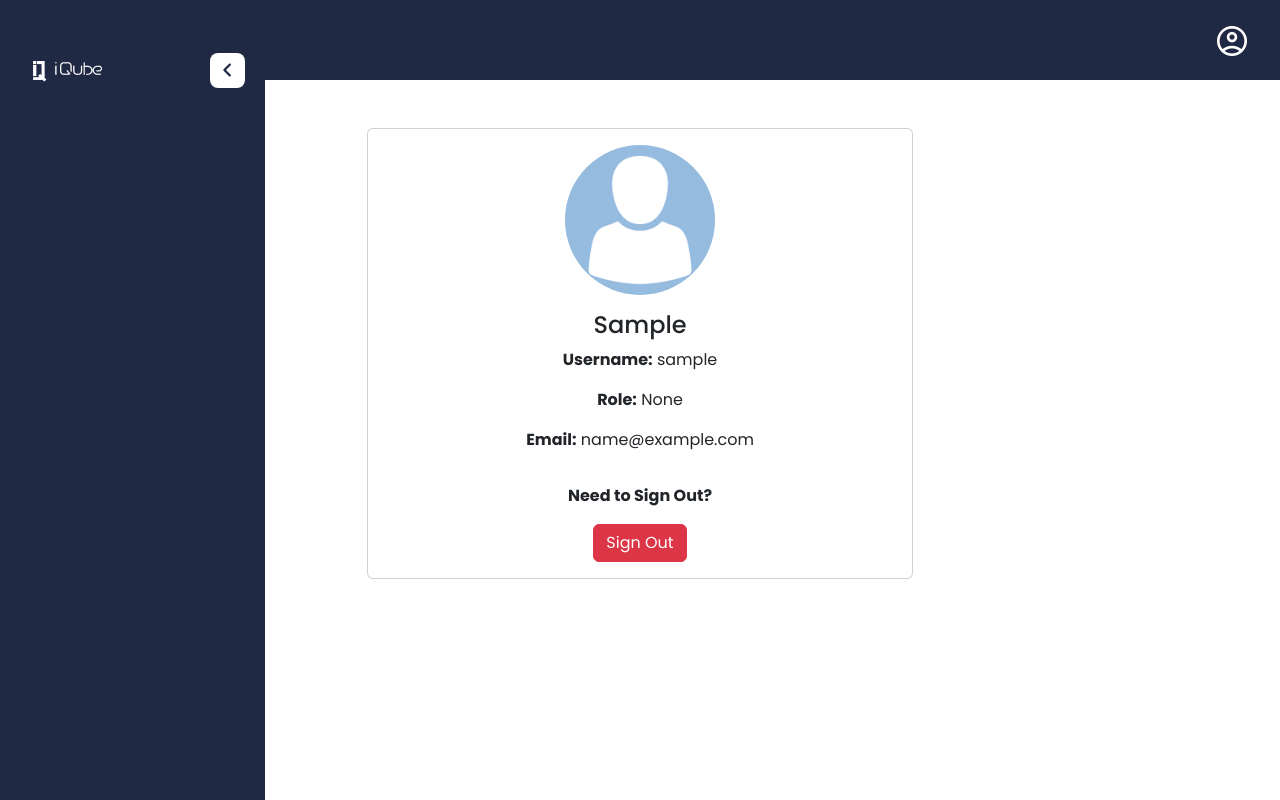
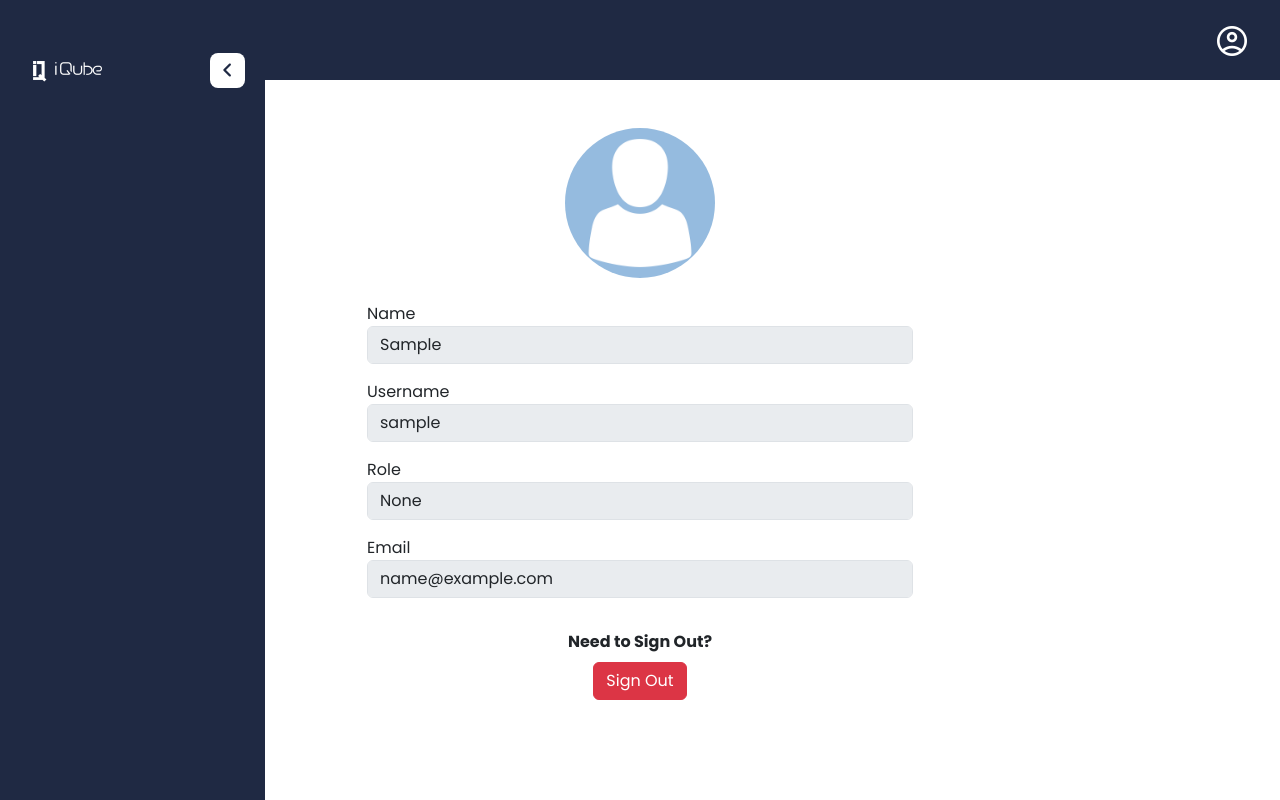
Before and after one commit to SivaprasathC/IMS, a Django app: page /me in a window 1280 px wide. Run offline with Django 5.2, Linux system fonts and the light colour scheme; the visitor is signed in with stand-in values (Sample User, id 1).

Commit message:
1.revamped profile page 2.added search user button 3.padding adjusted for side nav 4.font awsome microsoft index

```diff
--- a/static/css/style.css
+++ b/static/css/style.css
@@ -114,7 +114,7 @@ body {
   gap: 12px;
   white-space: nowrap;
   border-radius: 8px;
-  padding: 11px 15px;
+  padding: 11px 20px;
   align-items: center;
   text-decoration: none;
   border: 1px solid #1F2943;
@@ -224,7 +224,7 @@ body {
 .sidebar-menu-button {
   display: none;
 }
-/* Side Nav CSS Ends */
+
 
 
 #add-item-form,#edit-item-form,#borrow-item-form{
@@ -237,8 +237,6 @@ body {
 {
   width:60%;margin-right:auto;margin-left:auto
 }
-
-/* Add Item,edit,borrow CSS ends */
 
 .fixed-card {
   width: 250px;
@@ -267,11 +265,6 @@ body {
 }
 
 
-
-/* View Item CSS ends */
-
-
-/* Responsive media query code for small screens */
 @media (max-width: 768px) {
   .sidebar-menu-button {
     position: absolute;
--- a/templates/base.html
+++ b/templates/base.html
@@ -8,6 +8,7 @@
     <link rel="stylesheet" href="{% static 'css/style.css' %}" />
     <link rel="stylesheet" href="https://fonts.googleapis.com/css2?family=Material+Symbols+Rounded:opsz,wght,FILL,GRAD@24,400,0,0" />
     <link href="https://cdn.jsdelivr.net/npm/bootstrap@5.3.6/dist/css/bootstrap.min.css" rel="stylesheet" integrity="sha384-4Q6Gf2aSP4eDXB8Miphtr37CMZZQ5oXLH2yaXMJ2w8e2ZtHTl7GptT4jmndRuHDT" crossorigin="anonymous">
+    <link href="https://cdnjs.cloudflare.com/ajax/libs/font-awesome/5.15.4/css/all.min.css" rel="stylesheet">
   </head>
   <body>
     <div style="height: 80px;background-color:#1F2943;width:100%">
@@ -55,6 +56,12 @@
         <a href="{% url 'add_item' %}" class="nav-link">
           <span class="material-symbols-rounded">add_box</span>
           <span class="nav-label">Add Item</span>
+        </a>
+      </li>
+      <li class="nav-item">
+        <a href="#" class="nav-link">
+          <span class="material-symbols-rounded">search</span>
+          <span class="nav-label">Search Student</span>
         </a>
       </li>
       <li class="nav-item">
@@ -117,6 +124,12 @@
             </a>
           </li>
           <li class="nav-item">
+            <a href="#" class="nav-link">
+              <span class="material-symbols-rounded">search</span>
+              <span class="nav-label">Search Student</span>
+            </a>
+          </li>
+          <li class="nav-item">
             <a href="{%url 'borrow_requests_list' %}" class="nav-link">
               <span class="material-symbols-rounded">hail</span>
               <span class="nav-label">Borrow Requests</span>
@@ -169,6 +182,12 @@
               <a href="{% url 'add_item' %}" class="nav-link">
                 <span class="material-symbols-rounded">add_box</span>
                 <span class="nav-label">Add Item</span>
+              </a>
+            </li>
+            <li class="nav-item">
+              <a href="#" class="nav-link">
+                <span class="material-symbols-rounded">search</span>
+                <span class="nav-label">Search Student</span>
               </a>
             </li>
             <li class="nav-item">
--- a/templates/index.html
+++ b/templates/index.html
@@ -15,8 +15,8 @@
                         <div class="col-sm-6" align="center">
                             <a class="btn btn-social btn-primary" href="#"
                                style="text-transform: none;">
-                                <span class="fab fa-google"></span>
-                                Sign in
+                                Sign in with Microsoft
+                                <span class="fab fa-microsoft"></span>
                             </a>
                             <p class="h6 text-center mt-5 mb-1 text-dark">Inventory Management People?</p><a href="{%url 'login' %}" class="text-decoration-none mt-1" style="color: #2E96F3;">Click Here to Login</a>
                         </div>
--- a/templates/profile.html
+++ b/templates/profile.html
@@ -1,29 +1,51 @@
 {% extends "base.html" %}
 {% block content %}
-{%load static %}
+{% load static %}
+
 <div class="container mt-5">
     <div class="row justify-content-center">
-        <div class="col-md-6">
-            <div class="card">
-                <div class="card-body text-center">
-                    <img src="{% static 'img/profile.png' %}" alt="Profile Photo" class="rounded-circle mb-3" style="width: 150px; height: 150px; object-fit: cover;">
-                    <h4 class="card-title">{{ user.first_name }}</h4>
-                    <p class="card-text"><strong>Username:</strong> {{ user.username }}</p>
-                    <p class="card-text"><strong>Role:</strong> {{ user.role }}</p>
-                    {% if user.domain %}
-                    <p class="card-text"><strong>Domain:</strong> {{ user.domain }}</p>
-                    {% endif %}
-
-                    {% if user.roll_number %}
-                    <p class="card-text"><strong>Roll Number:</strong> {{ user.roll_number }}</p>
-                    {% endif %}
-
-                    <p class="card-text"><strong>Email:</strong> {{ user.email }}</p>
-                    <p class="card-text pt-3"><strong>Need to Sign Out?</strong></p>
-                    <a href="{% url 'logout' %}"><button class="btn btn-danger">Sign Out</button></a>
+        <div class="col-lg-6 col-md-6">
+            <div class="text-center mb-2">
+                <img src="{% static 'img/profile.png' %}" alt="Profile Photo" class="rounded-circle mb-3" style="width: 150px; height: 150px;">
+            </div>
+            <form>
+                <div class="form-group mb-3">
+                    <label>Name</label>
+                    <input type="text" class="form-control" value="{{ user.first_name }}" disabled>
                 </div>
-            </div>
+                <div class="form-group mb-3">
+                    <label>Username</label>
+                    <input type="text" class="form-control" value="{{ user.username }}" disabled>
+                </div>
+                <div class="form-group mb-3">
+                    <label>Role</label>
+                    <input type="text" class="form-control" value="{{ user.role }}" disabled>
+                </div>
+                {% if user.domain %}
+                <div class="form-group mb-3">
+                    <label>Domain</label>
+                    <input type="text" class="form-control" value="{{ user.domain }}" disabled>
+                </div>
+                {% endif %}
+                {% if user.roll_number %}
+                <div class="form-group mb-3">
+                    <label>Roll Number</label>
+                    <input type="text" class="form-control" value="{{ user.roll_number }}" disabled>
+                </div>
+                {% endif %}
+                <div class="form-group mb-3">
+                    <label>Email</label>
+                    <input type="email" class="form-control" value="{{ user.email }}" disabled>
+                </div>
+                <div class="text-center pt-3">
+                    <p class="mb-2"><strong>Need to Sign Out?</strong></p>
+                    <a href="{% url 'logout' %}">
+                        <button type="button" class="btn btn-danger">Sign Out</button>
+                    </a>
+                </div>
+            </form>
         </div>
     </div>
 </div>
+
 {% endblock %}
```
